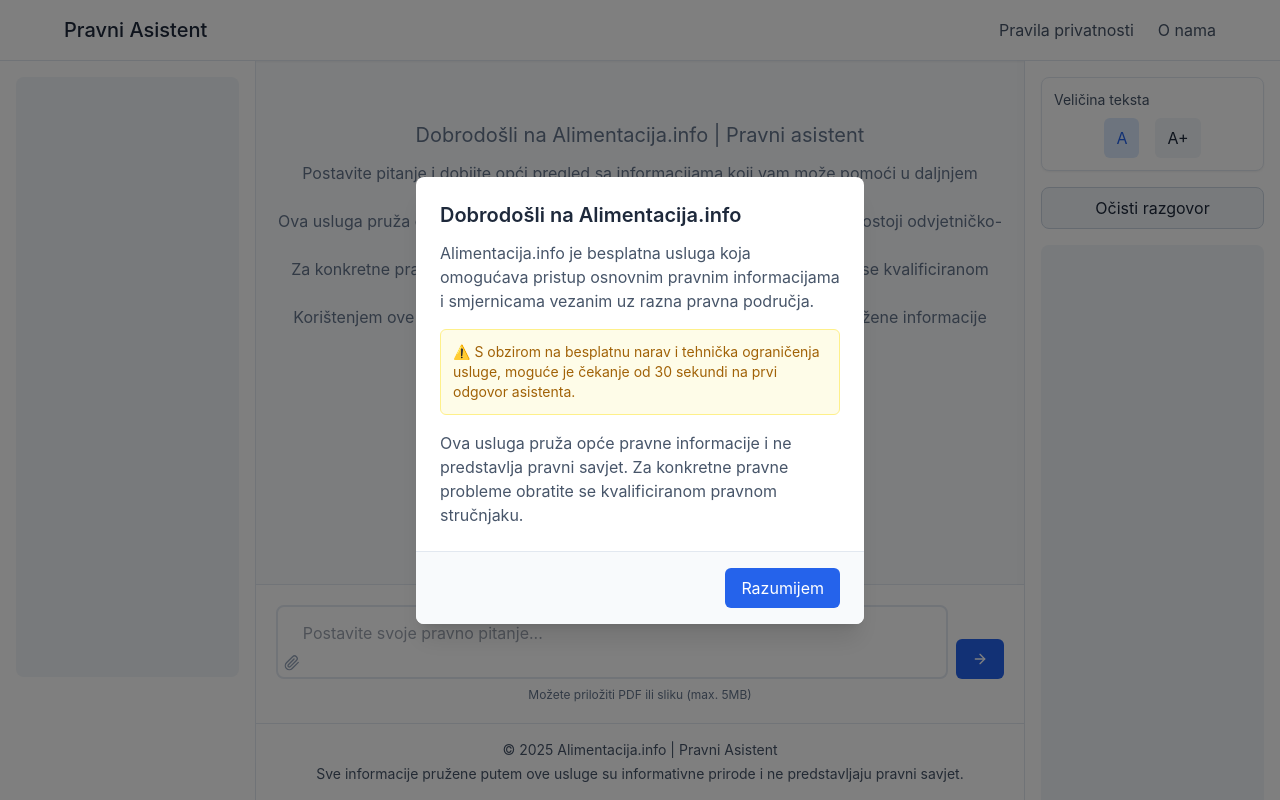
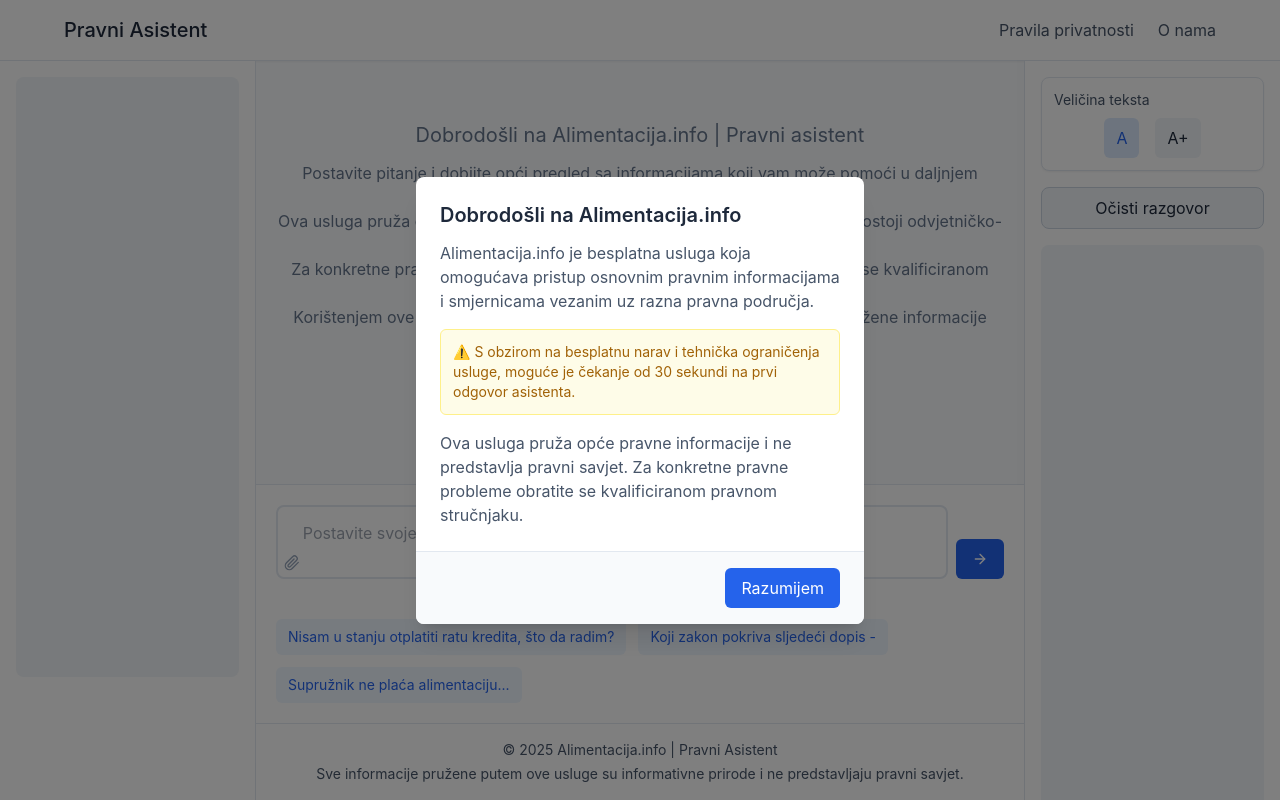
Before and after one commit to matejsarlija/our_chattie, a React (Create React App) app in the folder simple-chat/: page / in a window 1280 px wide. Built offline with nearby package versions, Linux system fonts and the light colour scheme.

Commit message:
brought back the convo suggestions on devices mid and up, via tailwind

```diff
--- a/simple-chat/src/components/AltChat.js
+++ b/simple-chat/src/components/AltChat.js
@@ -440,6 +440,17 @@ export default function AltChat() {
                             <div className="mt-2 text-xs text-slate-500 text-center">
                                 Možete priložiti PDF ili sliku (max. 5MB)
                             </div>
+                            <div className="hidden md:flex gap-2 md:gap-3 mt-3 md:mt-4 flex-wrap">
+                                 {['Nisam u stanju otplatiti ratu kredita, što da radim?', 'Koji zakon pokriva sljedeći dopis -', 'Supružnik ne plaća alimentaciju...'].map(text => (
+                                     <button
+                                         key={text}
+                                         onClick={() => handleSuggestionClick(text)}
+                                         className="text-sm text-blue-600 bg-blue-50 px-3 py-2 rounded-md hover:bg-blue-100 transition-colors"
+                                     >
+                                         {text}
+                                     </button>
+                                 ))}
+                             </div>
                         </div>
                     </div>
 
```
